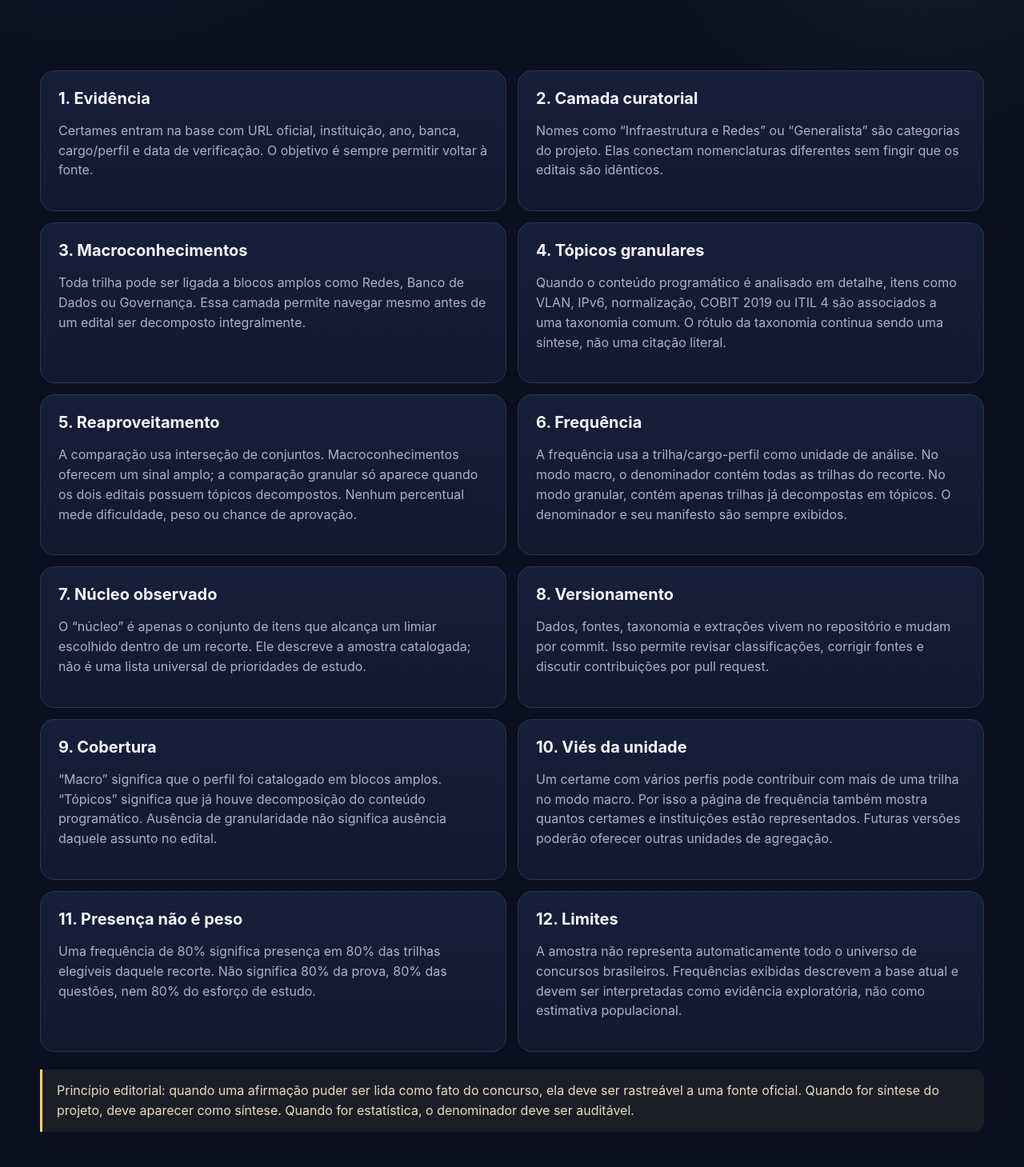
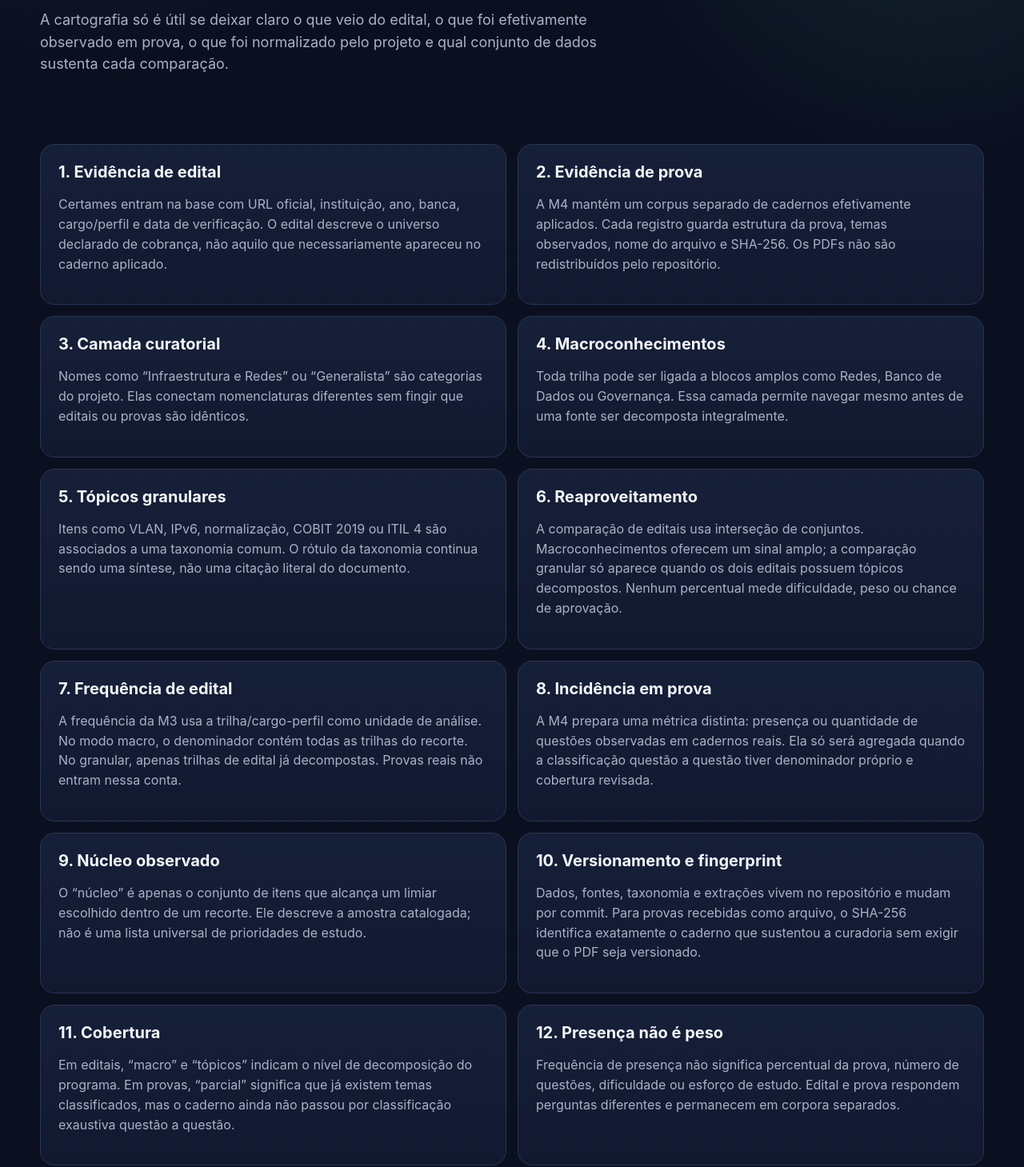
Before and after one commit to cvaraujo11/roadmap-concursos-ti, a Next.js app: page /metodologia in a window 1280 px wide. Shown: the part 371-1830 px from the top of the page at 80% size. Built offline with nearby package versions, Linux system fonts and the light colour scheme.

Commit message:
docs(m4): separa edital de evidência observada em prova

```diff
--- a/src/app/metodologia/page.tsx
+++ b/src/app/metodologia/page.tsx
@@ -4,28 +4,29 @@ export default function MetodologiaPage() {
       <section className="page-head">
         <div className="container">
           <div className="eyebrow">Metodologia</div>
-          <h1>Fonte oficial primeiro. Síntese depois.</h1>
-          <p>A cartografia só é útil se deixar claro o que veio do edital, o que foi normalizado pelo projeto e qual conjunto de dados sustenta cada comparação.</p>
+          <h1>Fonte primeiro. Síntese depois. Denominador sempre visível.</h1>
+          <p>A cartografia só é útil se deixar claro o que veio do edital, o que foi efetivamente observado em prova, o que foi normalizado pelo projeto e qual conjunto de dados sustenta cada comparação.</p>
         </div>
       </section>
       <section className="section">
         <div className="container">
           <div className="method-grid">
-            <article className="method-card"><h3>1. Evidência</h3><p>Certames entram na base com URL oficial, instituição, ano, banca, cargo/perfil e data de verificação. O objetivo é sempre permitir voltar à fonte.</p></article>
-            <article className="method-card"><h3>2. Camada curatorial</h3><p>Nomes como “Infraestrutura e Redes” ou “Generalista” são categorias do projeto. Elas conectam nomenclaturas diferentes sem fingir que os editais são idênticos.</p></article>
-            <article className="method-card"><h3>3. Macroconhecimentos</h3><p>Toda trilha pode ser ligada a blocos amplos como Redes, Banco de Dados ou Governança. Essa camada permite navegar mesmo antes de um edital ser decomposto integralmente.</p></article>
-            <article className="method-card"><h3>4. Tópicos granulares</h3><p>Quando o conteúdo programático é analisado em detalhe, itens como VLAN, IPv6, normalização, COBIT 2019 ou ITIL 4 são associados a uma taxonomia comum. O rótulo da taxonomia continua sendo uma síntese, não uma citação literal.</p></article>
-            <article className="method-card"><h3>5. Reaproveitamento</h3><p>A comparação usa interseção de conjuntos. Macroconhecimentos oferecem um sinal amplo; a comparação granular só aparece quando os dois editais possuem tópicos decompostos. Nenhum percentual mede dificuldade, peso ou chance de aprovação.</p></article>
-            <article className="method-card"><h3>6. Frequência</h3><p>A frequência usa a trilha/cargo-perfil como unidade de análise. No modo macro, o denominador contém todas as trilhas do recorte. No modo granular, contém apenas trilhas já decompostas em tópicos. O denominador e seu manifesto são sempre exibidos.</p></article>
-            <article className="method-card"><h3>7. Núcleo observado</h3><p>O “núcleo” é apenas o conjunto de itens que alcança um limiar escolhido dentro de um recorte. Ele descreve a amostra catalogada; não é uma lista universal de prioridades de estudo.</p></article>
-            <article className="method-card"><h3>8. Versionamento</h3><p>Dados, fontes, taxonomia e extrações vivem no repositório e mudam por commit. Isso permite revisar classificações, corrigir fontes e discutir contribuições por pull request.</p></article>
-            <article className="method-card"><h3>9. Cobertura</h3><p>“Macro” significa que o perfil foi catalogado em blocos amplos. “Tópicos” significa que já houve decomposição do conteúdo programático. Ausência de granularidade não significa ausência daquele assunto no edital.</p></article>
-            <article className="method-card"><h3>10. Viés da unidade</h3><p>Um certame com vários perfis pode contribuir com mais de uma trilha no modo macro. Por isso a página de frequência também mostra quantos certames e instituições estão representados. Futuras versões poderão oferecer outras unidades de agregação.</p></article>
-            <article className="method-card"><h3>11. Presença não é peso</h3><p>Uma frequência de 80% significa presença em 80% das trilhas elegíveis daquele recorte. Não significa 80% da prova, 80% das questões, nem 80% do esforço de estudo.</p></article>
-            <article className="method-card"><h3>12. Limites</h3><p>A amostra não representa automaticamente todo o universo de concursos brasileiros. Frequências exibidas descrevem a base atual e devem ser interpretadas como evidência exploratória, não como estimativa populacional.</p></article>
+            <article className="method-card"><h3>1. Evidência de edital</h3><p>Certames entram na base com URL oficial, instituição, ano, banca, cargo/perfil e data de verificação. O edital descreve o universo declarado de cobrança, não aquilo que necessariamente apareceu no caderno aplicado.</p></article>
+            <article className="method-card"><h3>2. Evidência de prova</h3><p>A M4 mantém um corpus separado de cadernos efetivamente aplicados. Cada registro guarda estrutura da prova, temas observados, nome do arquivo e SHA-256. Os PDFs não são redistribuídos pelo repositório.</p></article>
+            <article className="method-card"><h3>3. Camada curatorial</h3><p>Nomes como “Infraestrutura e Redes” ou “Generalista” são categorias do projeto. Elas conectam nomenclaturas diferentes sem fingir que editais ou provas são idênticos.</p></article>
+            <article className="method-card"><h3>4. Macroconhecimentos</h3><p>Toda trilha pode ser ligada a blocos amplos como Redes, Banco de Dados ou Governança. Essa camada permite navegar mesmo antes de uma fonte ser decomposta integralmente.</p></article>
+            <article className="method-card"><h3>5. Tópicos granulares</h3><p>Itens como VLAN, IPv6, normalização, COBIT 2019 ou ITIL 4 são associados a uma taxonomia comum. O rótulo da taxonomia continua sendo uma síntese, não uma citação literal do documento.</p></article>
+            <article className="method-card"><h3>6. Reaproveitamento</h3><p>A comparação de editais usa interseção de conjuntos. Macroconhecimentos oferecem um sinal amplo; a comparação granular só aparece quando os dois editais possuem tópicos decompostos. Nenhum percentual mede dificuldade, peso ou chance de aprovação.</p></article>
+            <article className="method-card"><h3>7. Frequência de edital</h3><p>A frequência da M3 usa a trilha/cargo-perfil como unidade de análise. No modo macro, o denominador contém todas as trilhas do recorte. No granular, apenas trilhas de edital já decompostas. Provas reais não entram nessa conta.</p></article>
+            <article className="method-card"><h3>8. Incidência em prova</h3><p>A M4 prepara uma métrica distinta: presença ou quantidade de questões observadas em cadernos reais. Ela só será agregada quando a classificação questão a questão tiver denominador próprio e cobertura revisada.</p></article>
+            <article className="method-card"><h3>9. Núcleo observado</h3><p>O “núcleo” é apenas o conjunto de itens que alcança um limiar escolhido dentro de um recorte. Ele descreve a amostra catalogada; não é uma lista universal de prioridades de estudo.</p></article>
+            <article className="method-card"><h3>10. Versionamento e fingerprint</h3><p>Dados, fontes, taxonomia e extrações vivem no repositório e mudam por commit. Para provas recebidas como arquivo, o SHA-256 identifica exatamente o caderno que sustentou a curadoria sem exigir que o PDF seja versionado.</p></article>
+            <article className="method-card"><h3>11. Cobertura</h3><p>Em editais, “macro” e “tópicos” indicam o nível de decomposição do programa. Em provas, “parcial” significa que já existem temas classificados, mas o caderno ainda não passou por classificação exaustiva questão a questão.</p></article>
+            <article className="method-card"><h3>12. Presença não é peso</h3><p>Frequência de presença não significa percentual da prova, número de questões, dificuldade ou esforço de estudo. Edital e prova respondem perguntas diferentes e permanecem em corpora separados.</p></article>
+            <article className="method-card"><h3>13. Limites</h3><p>A amostra não representa automaticamente todo o universo de concursos brasileiros. Frequências e observações descrevem a base atual e devem ser interpretadas como evidência exploratória, não como estimativa populacional.</p></article>
           </div>
           <div className="notice" style={{ marginTop: 22 }}>
-            Princípio editorial: quando uma afirmação puder ser lida como fato do concurso, ela deve ser rastreável a uma fonte oficial. Quando for síntese do projeto, deve aparecer como síntese. Quando for estatística, o denominador deve ser auditável.
+            Princípio editorial: quando uma afirmação puder ser lida como fato do concurso, ela deve ser rastreável à fonte. Quando for síntese do projeto, deve aparecer como síntese. Quando for estatística, o corpus, a unidade e o denominador devem ser auditáveis.
           </div>
         </div>
       </section>
```
